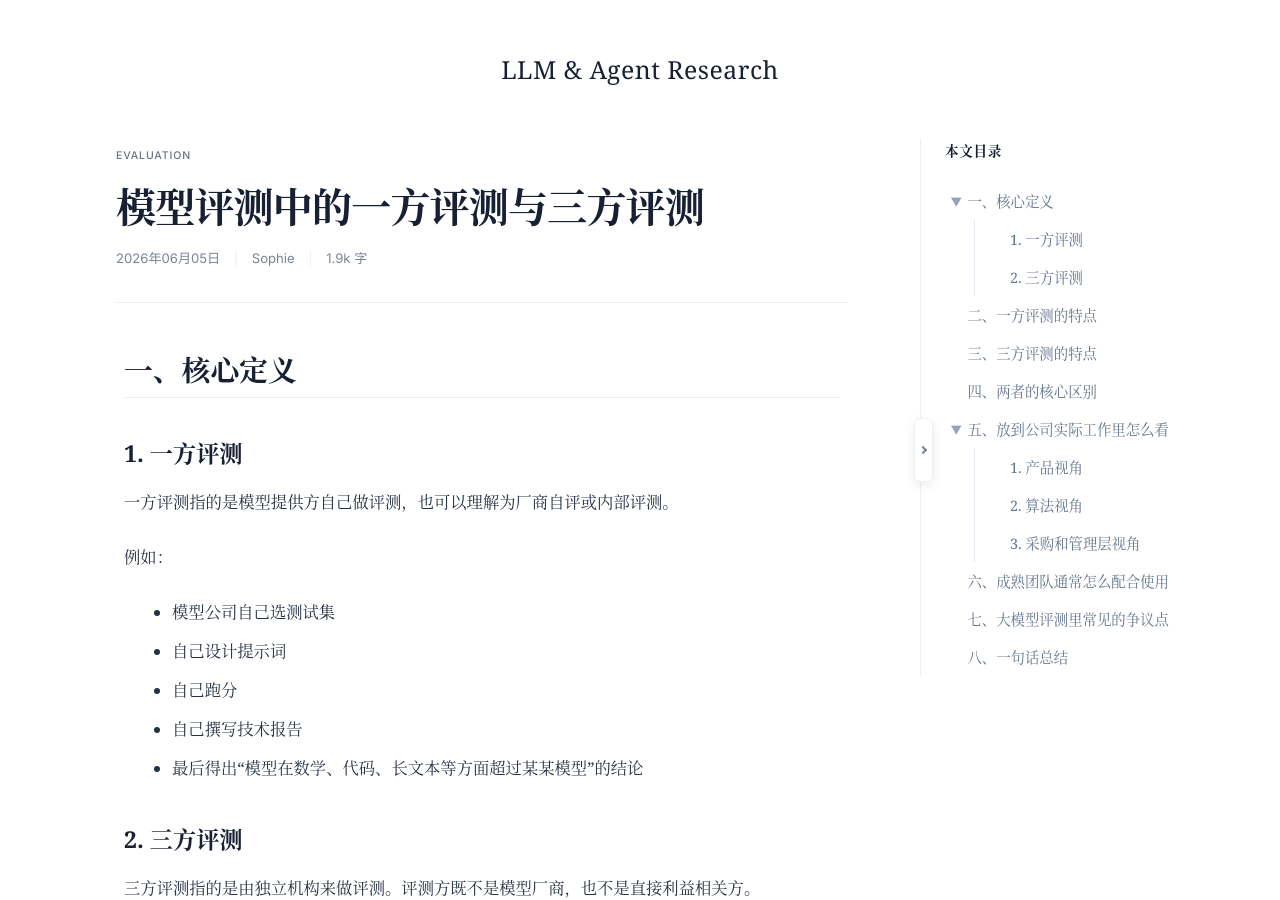
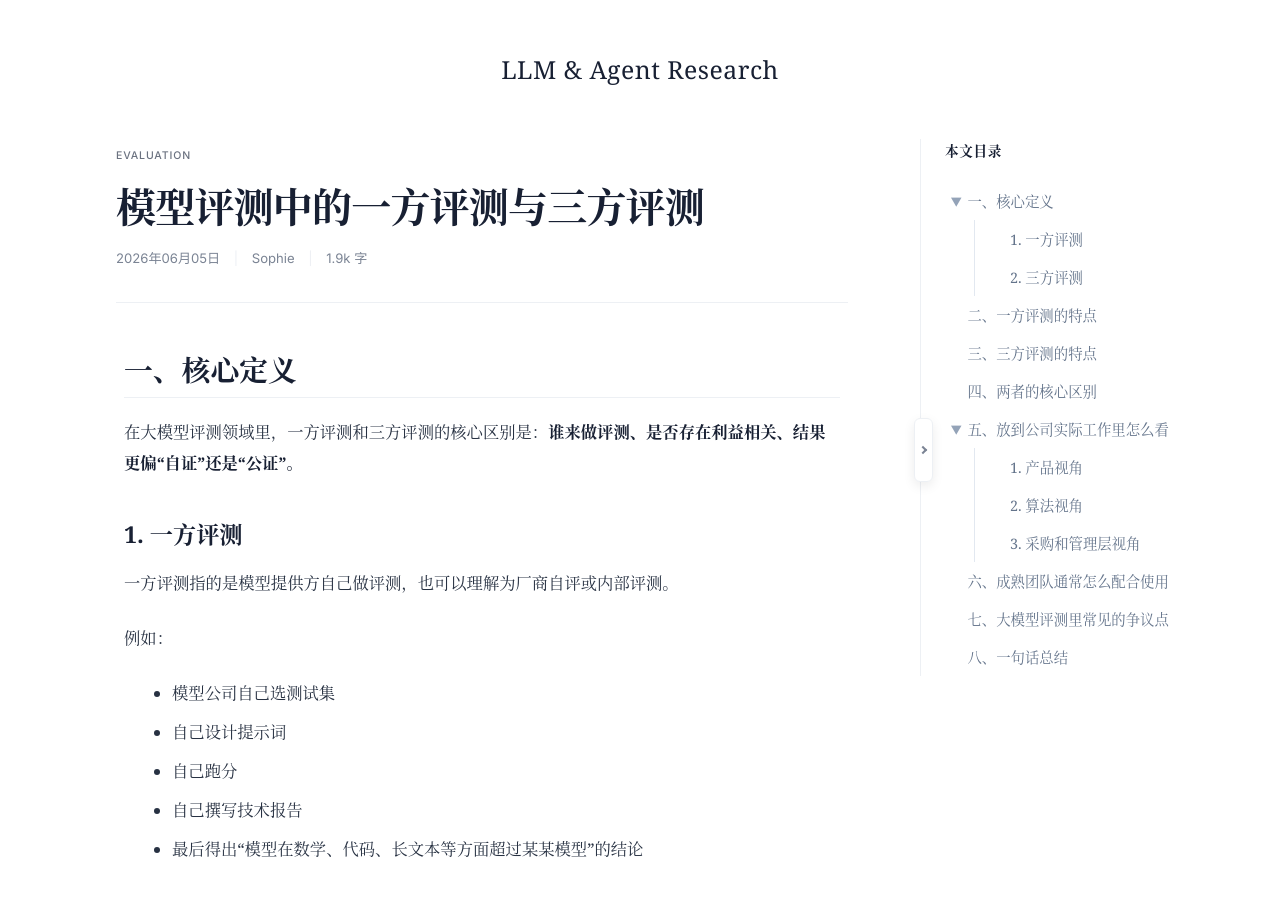
Before and after one commit to agent-2026-sophie/agent_sendiment, a Jekyll site: the page built from _evals_posts/2026/06/2026-06-05-one-party-third-party.md, in a window 1280 px wide and 900 px high. Built offline with Jekyll 4.4.1, drawn with Linux system fonts in a browser that asks for light colours.

Commit message:
one-third-party

```diff
--- a/_evals_posts/2026/06/2026-06-05-one-party-third-party.md
+++ b/_evals_posts/2026/06/2026-06-05-one-party-third-party.md
@@ -7,6 +7,8 @@ excerpt: 在大模型评测领域里，一方评测和三方评测的核心区
 ---
 
 ## 一、核心定义
+
+在大模型评测领域里，一方评测和三方评测的核心区别是：**谁来做评测、是否存在利益相关、结果更偏“自证”还是“公证”。**
 
 ### 1. 一方评测
 
```
